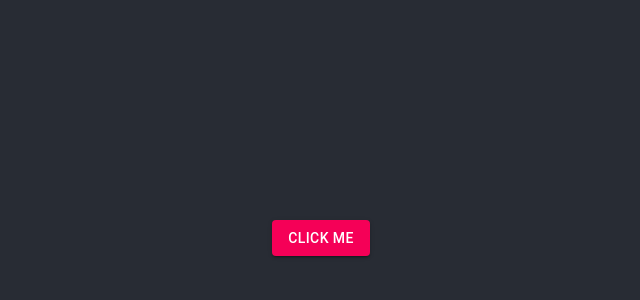
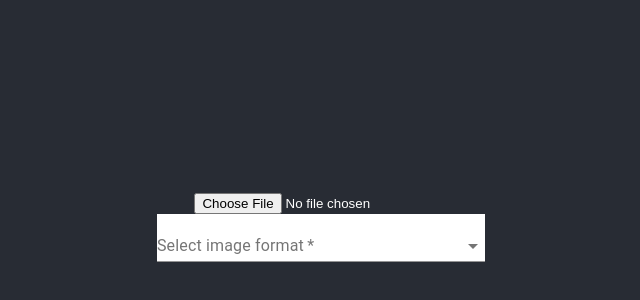
Before and after one commit to marwlod/covid-detector-frontend, a React (Create React App) app: page / in a window 1280 px wide. Shown: the part 162-462 px from the top of the page, without its empty margins (319-959 px from the left). Built offline with nearby package versions, Linux system fonts and the light colour scheme.

Commit message:
Add input file, call backend

```diff
--- a/src/components/MainForm.js
+++ b/src/components/MainForm.js
@@ -1,18 +1,89 @@
-import React from "react";
+import React, {useState} from "react";
 import Button from "@material-ui/core/Button";
+import {MenuItem, TextField} from "@material-ui/core";
 
 function MainForm() {
+    const imageFormats = {
+        "jpg" : "jpg",
+        "png" : "png"
+    }
+    const [format, setFormat] = useState("")
+    const [selectedFile, setSelectedFile] = useState("")
+    const [error, setError] = useState("")
+    const [covid, setCovid] = useState("")
+    const [normal, setNormal] = useState("")
+    const [viral, setViral] = useState("")
+
+    function onFileChange(event) {
+        setSelectedFile(event.target.files[0])
+    }
+
+    function classify() {
+        const formData = new FormData();
+        formData.append('file', selectedFile);
+        fetch('http://localhost:8080/classify', {
+            method: 'POST',
+            body: formData
+        }).then(
+            response => response.json()
+        ).then(
+            success => {
+                console.log(success)
+                setError("")
+                setCovid(success.find(v => v.className === "covid")["probability"])
+                setNormal(success.find(v => v.className === "non-covid")["probability"])
+                setViral(success.find(v => v.className === "viral")["probability"])
+            }
+        ).catch(
+            error => {
+                console.log(error)
+                setError(error.message)
+                setCovid("")
+                setNormal("")
+                setViral("")
+            }
+        );
+    }
+
     return (
         <div className="App">
-                <div>
+            <div className="upload-image">
+                <input type="file" name="image" onChange={onFileChange} accept="image/*"/>
+            </div>
+            <TextField
+                required={true}
+                id="select-image-format"
+                select
+                label="Select image format"
+                value={format}
+                onChange={(e) => setFormat(e.target.value)}
+            >
+                {Object.keys(imageFormats).map((format) => (
+                    <MenuItem key={format} value={format}>
+                        {imageFormats[format]}
+                    </MenuItem>
+                ))}
+            </TextField>
+            {format && selectedFile &&
             <Button variant="contained"
                     color="secondary"
                     type="button"
                     text="Form"
-                            onClick={() => console.log("clicked")}>
-                        Click me
+                    onClick={() => classify()}>
+                Classify
             </Button>
+            }
+            {covid &&
+            <div>
+                COVID-19: {covid}
+                <br/>
+                NORMAL: {normal}
+                <br/>
+                VIRAL PNEUMONIA: {viral}
             </div>
+            }
+            <br/>
+            {error}
         </div>
     );
 }
--- a/src/index.js
+++ b/src/index.js
@@ -5,9 +5,7 @@ import App from './App';
 import reportWebVitals from './reportWebVitals';
 
 ReactDOM.render(
-  <React.StrictMode>
-    <App />
-  </React.StrictMode>,
+  <App />,
   document.getElementById('root')
 );
 
```
Lines whose indentation alone changed are shown as unchanged.
